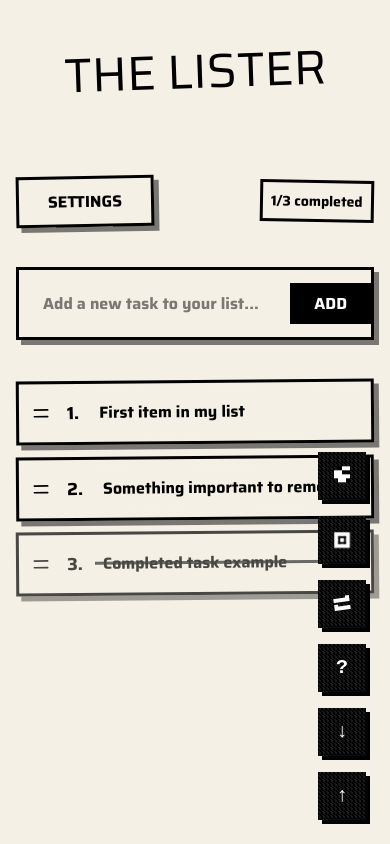
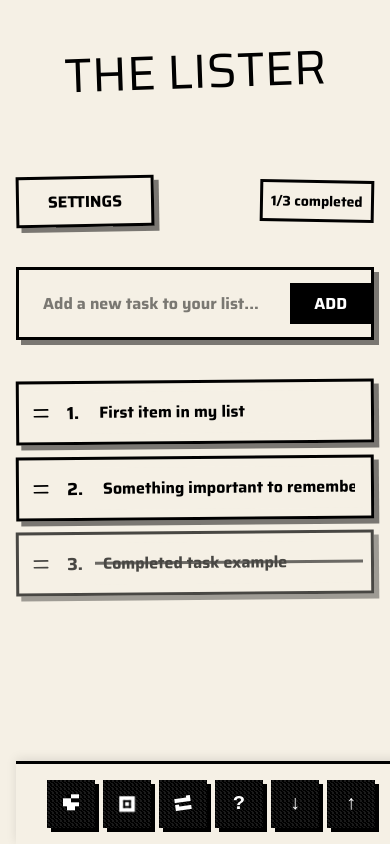
Before and after one commit to shibanib/lister-project, a Next.js app: page / in a window 390 px wide. Built offline with nearby package versions, Linux system fonts and the light colour scheme.

Commit message:
resizing / mobile view moves menu down

```diff
--- a/app/components/ListMaker.tsx
+++ b/app/components/ListMaker.tsx
@@ -618,7 +618,7 @@ export default function ListMaker() {
 
   return (
     <div
-      className="min-h-screen px-4 md:px-8 py-12 relative"
+      className="min-h-screen px-4 md:px-8 py-12 pb-36 md:pb-24 relative"
       style={{
         backgroundColor: styleSettings.backgroundColor,
         color: styleSettings.textColor,
@@ -665,9 +665,8 @@ export default function ListMaker() {
         {showMenu && (
           <div
             ref={menuRef}
-            className="absolute left-1/2 transform -translate-x-1/2 w-80 neo-settings-panel z-10"
+            className="absolute left-1/2 transform -translate-x-1/2 w-80 neo-settings-panel z-10 bottom-40 md:bottom-auto md:top-[20%]"
             style={{
-              top: '20%',
               backgroundColor: styleSettings.backgroundColor,
               borderColor: darkMode ? '#ffffff' : '#000000'
             }}
@@ -755,7 +754,15 @@ export default function ListMaker() {
       </div>
 
       {/* Pixel Art Style Icons in Bottom Right */}
-      <div className="fixed bottom-6 right-6 flex flex-col gap-4">
+      <div
+        className="fixed bottom-0 max-w-full flex flex-row justify-center w-full px-4 gap-2 py-4 md:py-0 md:w-auto md:right-6 md:bottom-6 md:flex-col md:gap-4 md:px-0"
+        style={{
+          backgroundColor: `${darkMode ? 'rgba(26, 26, 26, 0.9)' : 'rgba(245, 240, 229, 0.9)'}`,
+          backdropFilter: 'blur(8px)',
+          boxShadow: `0 -2px 10px ${darkMode ? 'rgba(0, 0, 0, 0.3)' : 'rgba(0, 0, 0, 0.1)'}`,
+          borderTop: `3px solid ${darkMode ? '#ffffff' : '#000000'}`
+        }}
+      >
         {/* Dark Mode Toggle - Pixel Art Style */}
         <button
           onClick={toggleDarkMode}
@@ -881,7 +888,7 @@ export default function ListMaker() {
       {showVisitCounter && (
         <div
           ref={visitCounterRef}
-          className="fixed bottom-24 right-24 w-80 neo-settings-panel z-20 p-6"
+          className="fixed bottom-40 right-1/2 translate-x-1/2 w-80 neo-settings-panel z-20 p-6 md:bottom-24 md:right-24 md:translate-x-0"
           style={{
             backgroundColor: styleSettings.backgroundColor,
             borderColor: darkMode ? '#ffffff' : '#000000',
@@ -908,7 +915,7 @@ export default function ListMaker() {
       {showShuffleConfirm && (
         <div
           ref={shuffleConfirmRef}
-          className="fixed bottom-24 right-24 w-80 neo-settings-panel z-20 p-6"
+          className="fixed bottom-40 right-1/2 translate-x-1/2 w-80 neo-settings-panel z-20 p-6 md:bottom-24 md:right-24 md:translate-x-0"
           style={{
             backgroundColor: styleSettings.backgroundColor,
             borderColor: darkMode ? '#ffffff' : '#000000',
@@ -948,7 +955,7 @@ export default function ListMaker() {
       {showInstructions && (
         <div
           ref={instructionsRef}
-          className="fixed bottom-24 right-24 w-80 neo-settings-panel z-20 p-6"
+          className="fixed bottom-40 right-1/2 translate-x-1/2 w-80 neo-settings-panel z-20 p-6 md:bottom-24 md:right-24 md:translate-x-0"
           style={{
             backgroundColor: styleSettings.backgroundColor,
             borderColor: darkMode ? '#ffffff' : '#000000',
```
